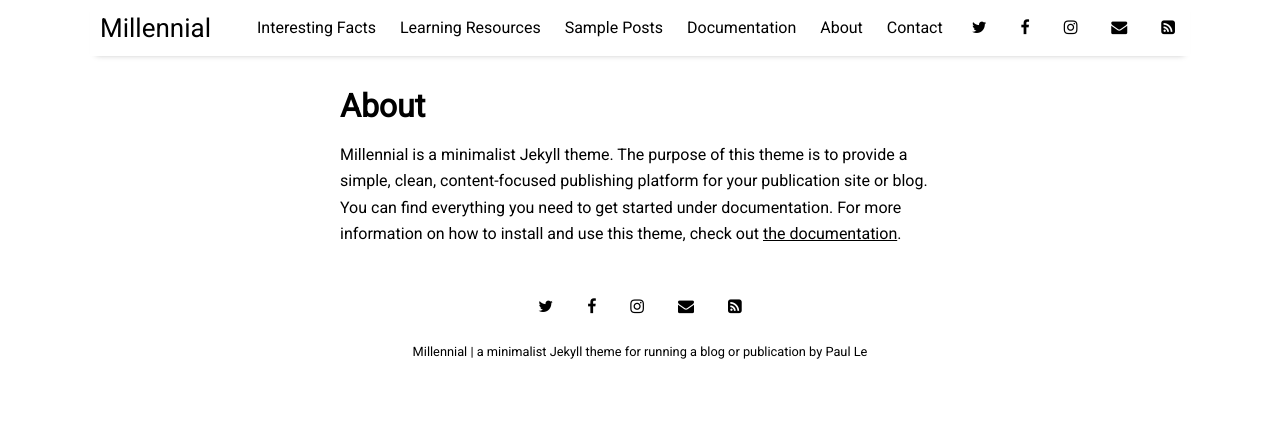
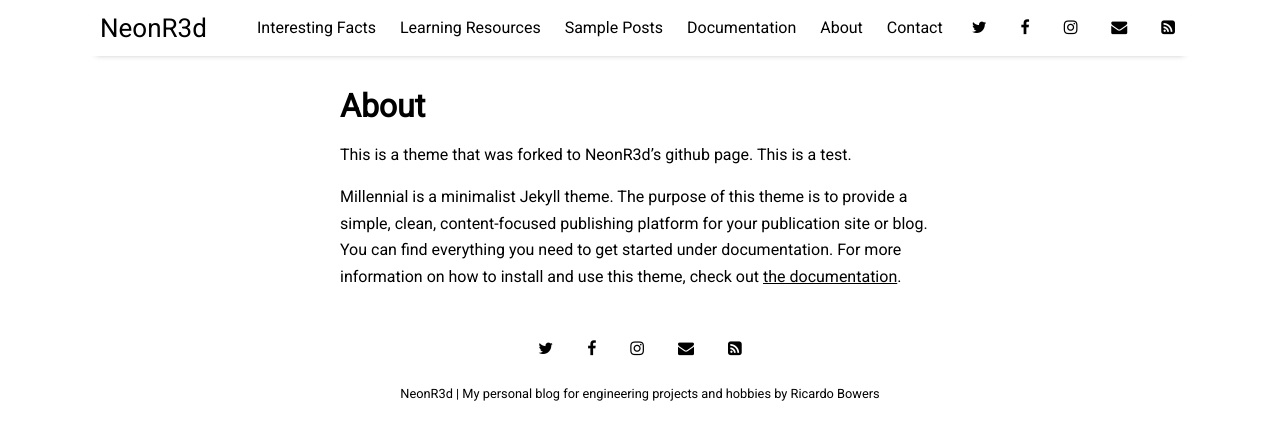
Before and after one commit to rbowers97/rbowers97.github.io, a Jekyll site: the page built from pages/about.md, in a window 1280 px wide. Shown: the top 440 px of the page. Built offline with Jekyll 4.4.1, drawn with Linux system fonts in a browser that asks for light colours; nearby versions of some CDN libraries.

Commit message:
updated personal info

```diff
--- a/_config.yml
+++ b/_config.yml
@@ -10,9 +10,9 @@ permalink:           /:title
 plugins:             [jekyll-paginate, jekyll-sitemap, jekyll-feed, jekyll-seo-tag]
 
 # Customise atom feed settings (this is where Jekyll-Feed gets configuration information)
-title:		           "Millennial"
-description:	       "a minimalist Jekyll theme for running a blog or publication"
-author:              "Paul Le"
+title:		           "NeonR3d"
+description:	       "My personal blog for engineering projects and hobbies"
+author:              "Ricardo Bowers"
 
 # RSS 2.0 can be used instead of Atom by uncommenting following two lines
 #feed:
--- a/pages/about.md
+++ b/pages/about.md
@@ -4,4 +4,6 @@ title: About
 permalink: /about
 ---
 
+This is a theme that was forked to NeonR3d's github page. This is a test.
+
 Millennial is a minimalist Jekyll theme. The purpose of this theme is to provide a simple, clean, content-focused publishing platform for your publication site or blog. You can find everything you need to get started under documentation. For more information on how to install and use this theme, check out [the documentation]({{ site.github.url }}{% post_url 2016-10-10-getting-started %}).
```
